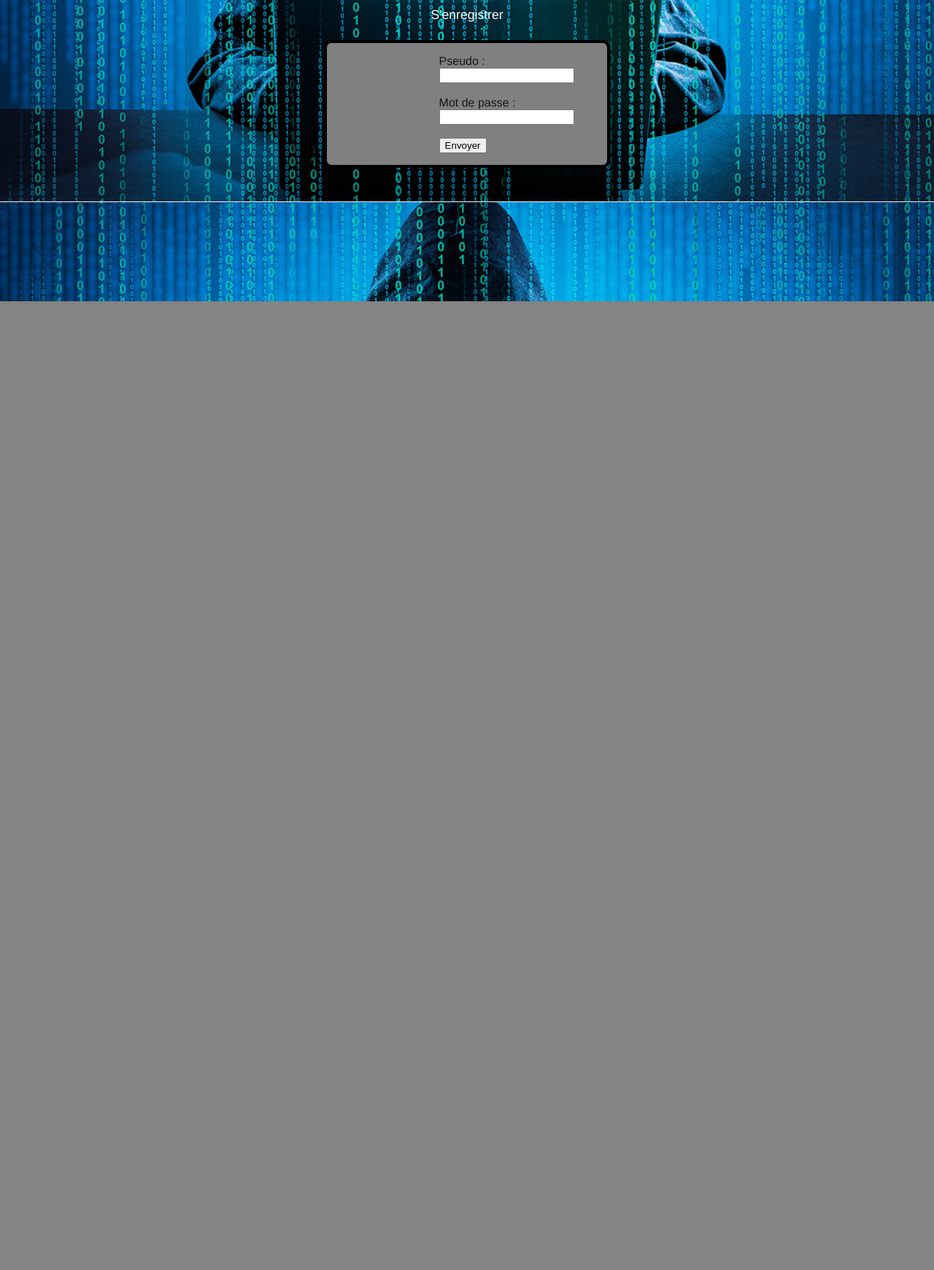
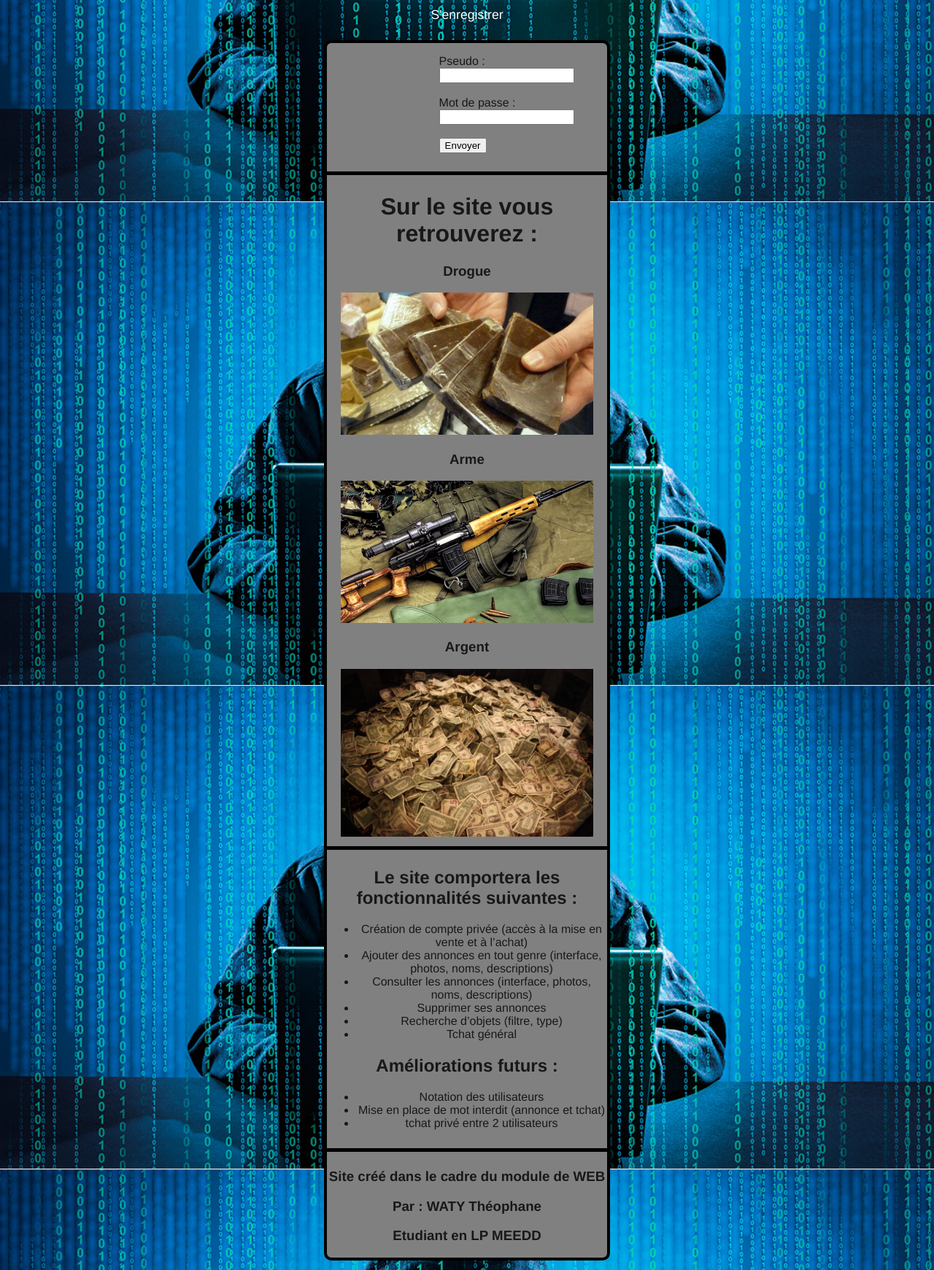
Before and after one commit to WATYT/Site_Web, a PHP site: page / in a window 1280 px wide. Shown: the part 387-2128 px from the top of the page at 73% size. Before the commit the page ends 800 px from the top, so only its background shows below. Run offline with PHP 8.4, Linux system fonts and the light colour scheme.

Commit message:
Add files via upload
Ajout cahier des charges et images sur page d'accueil

```diff
--- a/www/index.php
+++ b/www/index.php
@@ -44,10 +44,40 @@ $_SESSION['UserPseudo'] = null;
                                 <input type="submit" value="Envoyer"/>
                             </p>
                         </form>
-
+                        <img src="img/noir.png" alt="Noir" height="5" width="100%">
+                        <h1>Sur le site vous retrouverez :</h1>
+                        <h3>Drogue</h3>
+                        <img src="img/java1.jpg" alt="Image" width="90%">
+                        <h3>Arme</h3>
+                        <img src="img/java2.jpg" alt="Image" width="90%">
+                        <h3>Argent</h3>
+                        <img src="img/java3.jpg" alt="Image" width="90%">
+                        <img src="img/noir.png" alt="Noir" height="5" width="100%">
+                            <p>
+                            <h2>Le site comportera les fonctionnalités suivantes :</h2>
+                            <ul>
+                            <li>Création de compte privée (accès à la mise en vente et à l’achat)</li>
+                            <li>Ajouter des annonces en tout genre (interface, photos, noms, descriptions)</li>
+                            <li>Consulter les annonces (interface, photos, noms, descriptions)</li>
+                            <li>Supprimer ses annonces</li>
+                            <li>Recherche d’objets (filtre, type)</li>
+                            <li>Tchat général</li>
+                            </ul>
+                            <h2>Améliorations futurs :</h2>
+                            <ul>
+                            <li>Notation des utilisateurs</li>
+                            <li>Mise en place de mot interdit (annonce et tchat)</li>
+                            <li>tchat privé entre 2 utilisateurs</li>
+                            </ul>
+                            <img src="img/noir.png" alt="Noir" height="5" width="100%">
+                            <h3>Site créé dans le cadre du module de WEB</h3>
+                            <h3>Par : WATY Théophane</h3>
+                            <h3>Etudiant en LP MEEDD</h3>
+                            </p>
             </div>
 
-		</div>
+        </div>
+
     </body>
 
 </html>
```
Also changed, not shown: www/img/java1.jpg (added), www/img/java2.jpg (added), www/img/java3.jpg (added).
